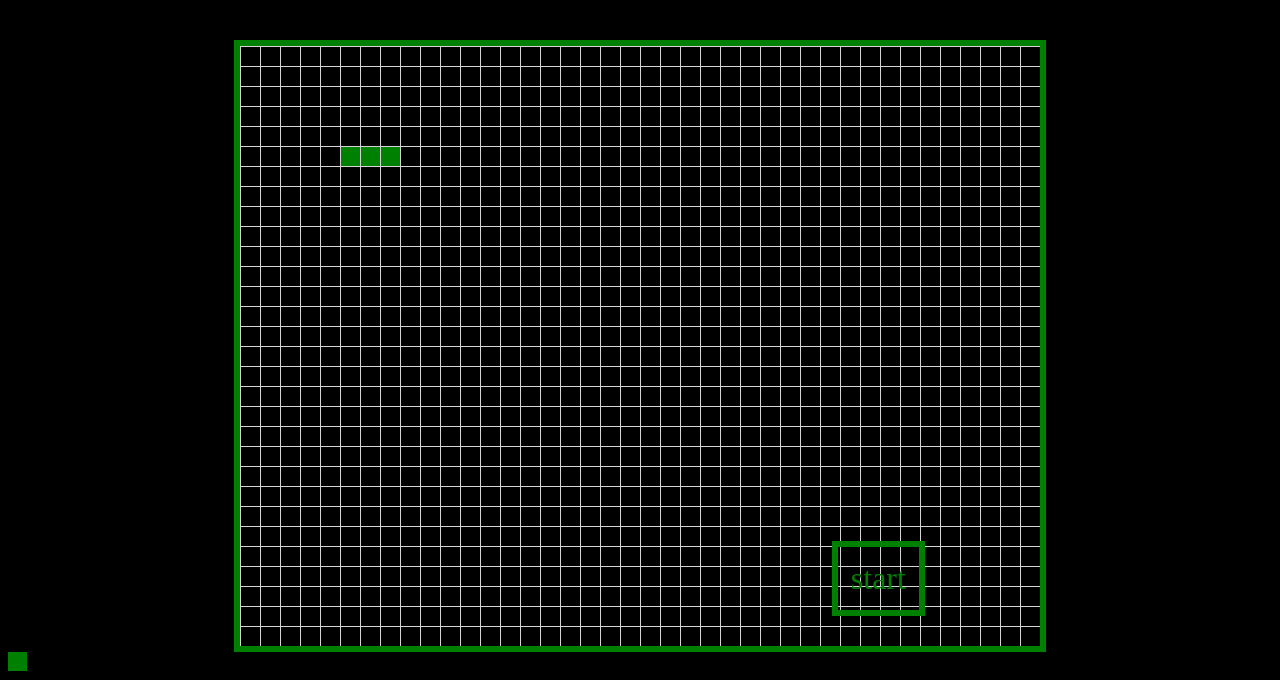
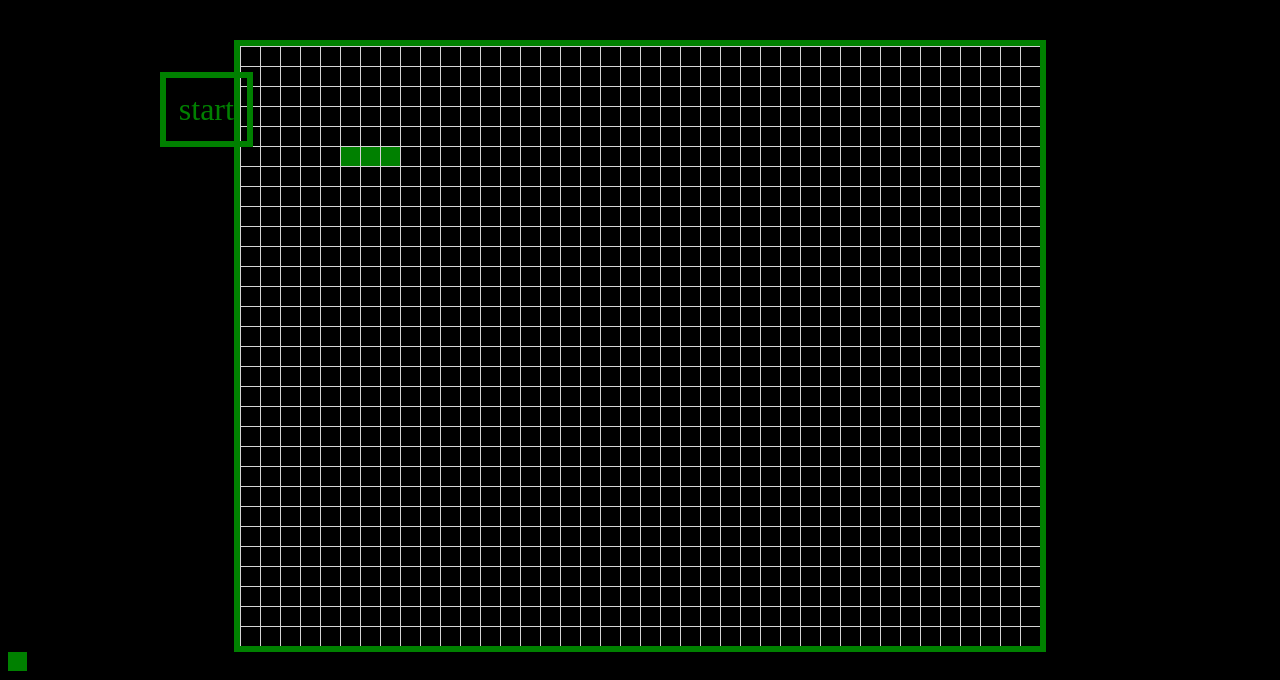
Before and after one commit to fac-15/react-dragon, a React app: page / in a window 1280 px wide. Shown: the part 120-800 px from the top of the page. Built offline with nearby package versions, Linux system fonts and the light colour scheme; a web font is replaced by a local one.

Commit message:
moved button

```diff
--- a/dragon.css
+++ b/dragon.css
@@ -35,7 +35,7 @@ button {
     text-align: center;
     color: green;
     position: absolute;
-    bottom: 2em;
-    left: 26em;
+    top: 6em;
+    left: 5em;
 
 }
--- a/index.js
+++ b/index.js
@@ -73,6 +73,13 @@ class Dragon extends React.Component {
             }
         }
         return cells;
+    }
+
+
+    randomizeApples() {
+        let appleCells = []
+
+
     }
 
     // switch directions and handle keypress
```
